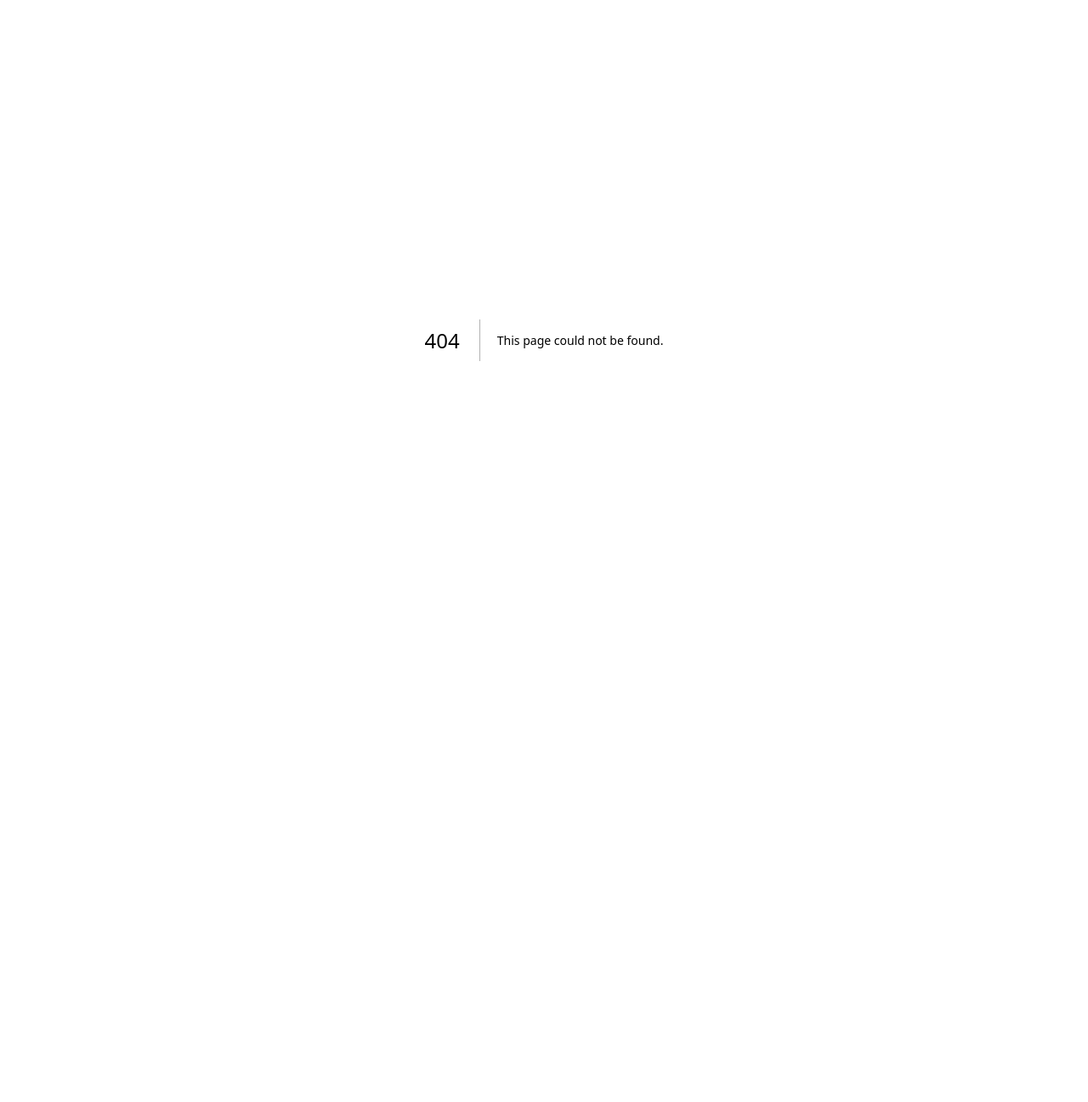
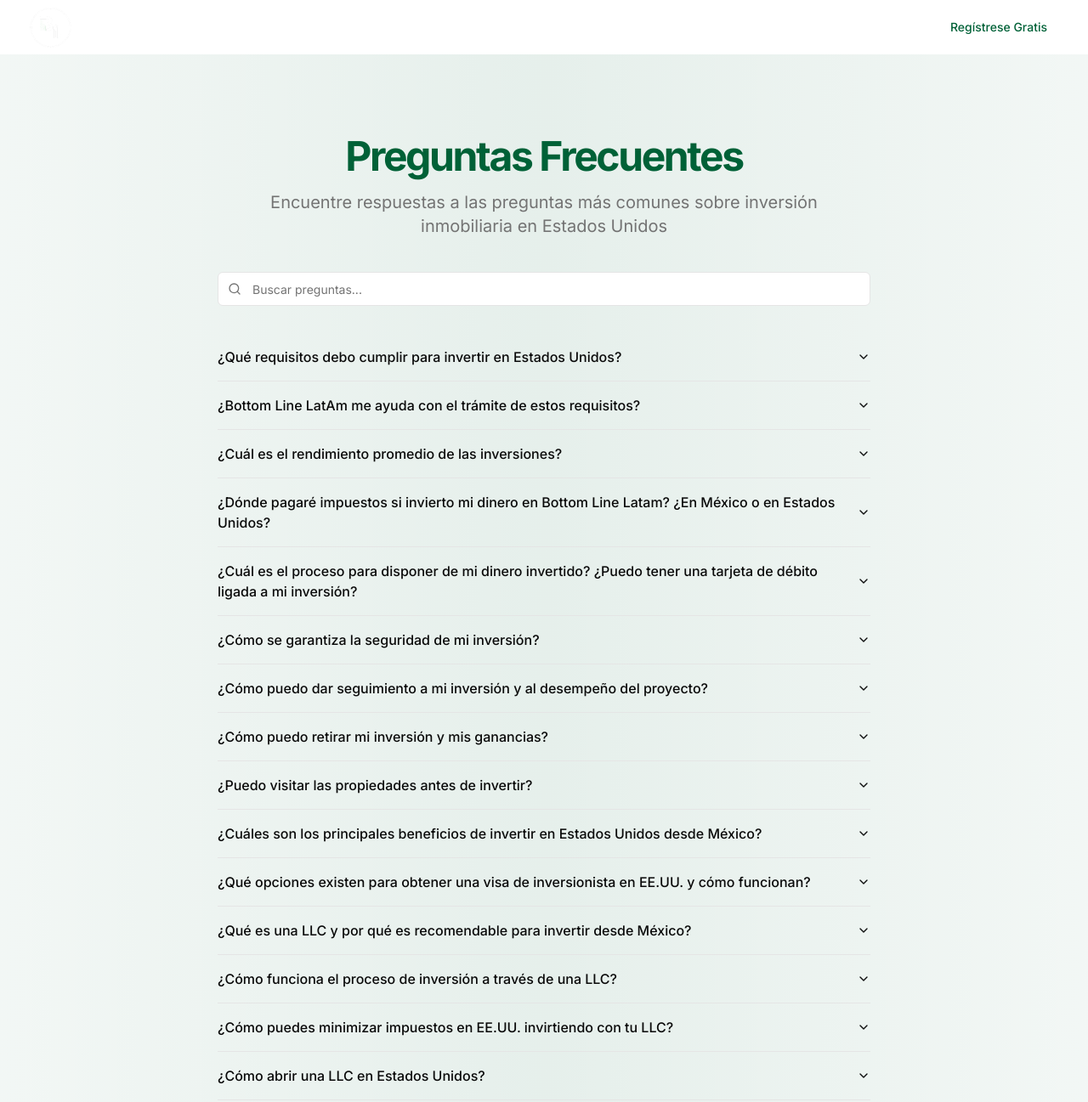
Before and after one commit to Nancy2096/bottom-latam-new, a Next.js app: page /faq in a window 1280 px wide. Before the commit this address had no page. Shown: the top 1297 px of the page at 85% size. Before the commit the page ends 800 px from the top, so only its background shows below. Built offline with nearby package versions, Linux system fonts and the light colour scheme.

Commit message:
Sección FAQs apartada

```diff
--- /dev/null
+++ b/app/faq/page.tsx
@@ -0,0 +1,27 @@
+import { FaqSection } from "@/components/faq-section"
+import { Header } from "@/components/header"
+import { GreenFooter } from "@/components/green-footer"
+
+export default function FaqPage() {
+  return (
+    <div className="flex min-h-screen flex-col">
+      <Header />
+      <main className="flex-1 w-full py-12 md:py-24 bg-gradient-to-r from-primary/5 via-primary/10 to-primary/5">
+        <div className="container px-4 md:px-6">
+          <div className="flex flex-col items-center justify-center space-y-4 text-center mb-10">
+            <h1 className="text-3xl md:text-5xl font-bold tracking-tighter text-primary">
+              Preguntas Frecuentes
+            </h1>
+            <p className="max-w-[700px] text-muted-foreground md:text-xl">
+              Encuentre respuestas a las preguntas más comunes sobre inversión inmobiliaria en Estados Unidos
+            </p>
+          </div>
+          <div className="max-w-3xl mx-auto">
+            <FaqSection />
+          </div>
+        </div>
+      </main>
+      <GreenFooter />
+    </div>
+  )
+}
--- a/app/page.tsx
+++ b/app/page.tsx
@@ -443,8 +443,12 @@ export default function Home() {
               </p>
             </div>
 
-            <div className="mt-8 max-w-3xl mx-auto">
-              <FaqSection />
+            <div className="mt-8 max-w-3xl mx-auto text-center">
+              <Button asChild className="px-8 py-3 text-base font-semibold">
+                <Link href="/faq">
+                  Ver todas las preguntas frecuentes
+                </Link>
+              </Button>
             </div>
           </div>
         </section>
--- a/components/faq-section.tsx
+++ b/components/faq-section.tsx
@@ -68,6 +68,83 @@ const faqs = [
     answer:
       "Los términos de liquidez varían según el proyecto. Típicamente, los proyectos tienen un plazo definido (24-60 meses) al final del cual se distribuye el capital y las ganancias. Algunos proyectos ofrecen opciones de salida anticipada después de un período mínimo, sujeto a disponibilidad de compradores secundarios. Las distribuciones se realizan mediante transferencia bancaria internacional a la cuenta registrada del inversionista.",
   },
+  {
+    id: "faq-9",
+    question: "¿Puedo visitar las propiedades antes de invertir?",
+    answer:
+      "Absolutamente. Aunque no es necesario para completar su inversión, ofrecemos visitas virtuales detalladas de todas las propiedades. Si prefiere una visita presencial, podemos coordinarla con nuestro equipo local. Para inversionistas Premium, incluso podemos organizar viajes personalizados para visitar múltiples propiedades en diferentes ciudades.",
+  },
+  {
+    id: "faq-10",
+    question: "¿Cuáles son los principales beneficios de invertir en Estados Unidos desde México?",
+    answer: [
+      "Invertir en EE.UU. te ofrece ventajas estratégicas como:",
+      "Acceso a un mercado líder y diversificado: EE.UU. es el mayor mercado consumidor del mundo, con alta demanda y poder adquisitivo.",
+      "Ambiente de negocios estable: Cuenta con estabilidad económica, política y un marco legal sólido que protege a los inversionistas extranjeros.",
+      "Innovación y tecnología: Estados Unidos es pionero en nuevas tecnologías, lo que impulsa la competitividad de tu negocio.",
+      "Proximidad geográfica y tratados comerciales: Gracias al T-MEC, la logística es ágil y los costos de operación disminuyen, facilitando el comercio y expansión.",
+      "Relaciones comerciales fuertes: La conexión histórica y económica entre México y EE.UU. favorece el crecimiento y la integración de negocios mexicanos.",
+    ],
+  },
+  {
+    id: "faq-11",
+    question: "¿Qué opciones existen para obtener una visa de inversionista en EE.UU. y cómo funcionan?",
+    answer: [
+      "Existen dos visas principales para inversionistas mexicanos:",
+      "Visa E-2 (Inversionista por Tratado Comercial):",
+      "Permite vivir y operar un negocio en EE.UU. junto con tu familia (cónyuge e hijos menores de 21 años).",
+      "No exige un monto mínimo de inversión, pero debes demostrar que el capital es suficiente para operar tu empresa y que el negocio es viable.",
+      "Es renovable indefinidamente mientras mantengas la inversión.",
+      "Solo disponible para ciudadanos de países con tratado comercial (México sí aplica).",
+      "Visa EB-5 (Inversionista Inmigrante):",
+      "Requiere una inversión mínima de $900,000 USD en un negocio que genere al menos 10 empleos en EE.UU.",
+      "Está abierta a ciudadanos de cualquier país.",
+      "¿Cuál te conviene?",
+      "Las visas E-2 y EB-5 son ideales si deseas mudarte y operar personalmente en EE.UU. Si solo buscas invertir o expandir tu negocio sin residir allá, abrir una LLC como extranjero puede ser más práctico y económico.",
+    ]
+  },
+  {
+    id: "faq-12",
+    question: "¿Qué es una LLC y por qué es recomendable para invertir desde México?",
+    answer: [
+      "Una LLC (Limited Liability Company) es una estructura flexible, ideal para inversionistas extranjeros porque:",
+      "Protege tu patrimonio: Limita la responsabilidad a los activos de la empresa, no a tus bienes personales.",
+      "Ventajas fiscales: Si no tienes operaciones físicas en EE.UU., puedes evitar pagar impuestos allá; solo debes presentar declaraciones informativas.",
+      "Gestión sencilla y flexible: No hay límite de miembros y puedes gestionar la LLC personalmente o delegar la administración.",
+      "Facilidad bancaria y operativa: Puedes abrir cuentas bancarias, recibir pagos internacionales y acceder a productos financieros en EE.UU.",
+      "En pocas palabras, una LLC es la opción más simple y segura para invertir y operar en EE.UU. sin necesidad de residencia ni trámites migratorios complejos.",
+    ],
+  },
+  {
+    id: "faq-13",
+    question: "¿Cómo funciona el proceso de inversión a través de una LLC?",
+    answer: [
+      "En Bottom Line Latam te ayudamos a crear tu cuenta de inversión como empresa.",
+      "Presenta la documentación requerida: Certificado de formación, acuerdo operativo, EIN y datos de los miembros.",
+      "Abre tu cuenta de inversión online y transfiere fondos desde la cuenta bancaria de tu LLC.",
+      "Opera y gestiona tus inversiones: Puedes invertir en acciones, bonos, fondos, ETFs y más, manteniendo separados tus activos personales y empresariales.",
+    ],
+  },
+  {
+    id: "faq-14",
+    question: "¿Cómo puedes minimizar impuestos en EE.UU. invirtiendo con tu LLC?",
+    answer: [
+      "Si tu LLC no tiene operaciones físicas (oficina, empleados, almacén) en EE.UU., generalmente no paga impuestos federales sobre ganancias de capital, solo debes declararlas.",
+      "Evita generar dividendos directos (que sí están sujetos a retención fiscal) y prefiere obtener ganancias por venta de activos.",
+      "Importante: Siempre presenta las declaraciones requeridas ante el IRS para estar en regla y evitar sanciones.",
+    ],
+  },
+  {
+    id: "faq-15",
+    question: "¿Cómo abrir una LLC en Estados Unidos?",
+    answer: [
+      "Te acompañaremos en todo el proceso para hacerlo ágil y consta de cuatro pasos:",
+      "Elige el estado: Delaware, Florida y New Mexico son los más populares por costos y facilidades.",
+      "Elige el nombre de tu empresa: Debe ser único y cumplir requisitos locales.",
+      "Designa un agente registrado: Encargado de recibir notificaciones legales en EE.UU.",
+      "Presenta los artículos organizativos: Documentación ante la Secretaría de Estado.",
+    ],
+  },
 ]
 
 export function FaqSection() {
@@ -107,7 +184,41 @@ export function FaqSection() {
             filteredFaqs.map((faq) => (
               <AccordionItem key={faq.id} value={faq.id}>
                 <AccordionTrigger className="text-left">{faq.question}</AccordionTrigger>
-                <AccordionContent className="text-muted-foreground">{faq.answer}</AccordionContent>
+                <AccordionContent className="text-muted-foreground">
+                  {Array.isArray(faq.answer) ? (
+                    faq.id === "faq-13" ? (
+                      <ol className="list-decimal pl-6 mt-2 space-y-2 text-left">
+                        {faq.answer.map((item, idx) => (
+                          <li key={idx}>{item}</li>
+                        ))}
+                      </ol>
+                    ) : faq.id === "faq-14" ? (
+                      <ul className="list-disc pl-6 mt-2 space-y-2 text-left">
+                        {faq.answer.map((item, idx) => (
+                          <li key={idx}>{item}</li>
+                        ))}
+                      </ul>
+                    ) : (
+                      <>
+                        <div>{faq.answer[0]}</div>
+                        <ul className="list-disc pl-6 mt-2 space-y-2 text-left">
+                          {faq.answer.slice(1).map((item, idx) =>
+                            item === "Visa E-2 (Inversionista por Tratado Comercial):" ||
+                            item === "Visa EB-5 (Inversionista Inmigrante):" ||
+                            item === "¿Cuál te conviene?" ||
+                            item === "En pocas palabras, una LLC es la opción más simple y segura para invertir y operar en EE.UU. sin necesidad de residencia ni trámites migratorios complejos." ? (
+                              <div key={idx} className="font-semibold mt-4 mb-1">{item}</div>
+                            ) : (
+                              <li key={idx}>{item}</li>
+                            )
+                          )}
+                        </ul>
+                      </>
+                    )
+                  ) : (
+                    faq.answer
+                  )}
+                </AccordionContent>
               </AccordionItem>
             ))
           ) : (
```
